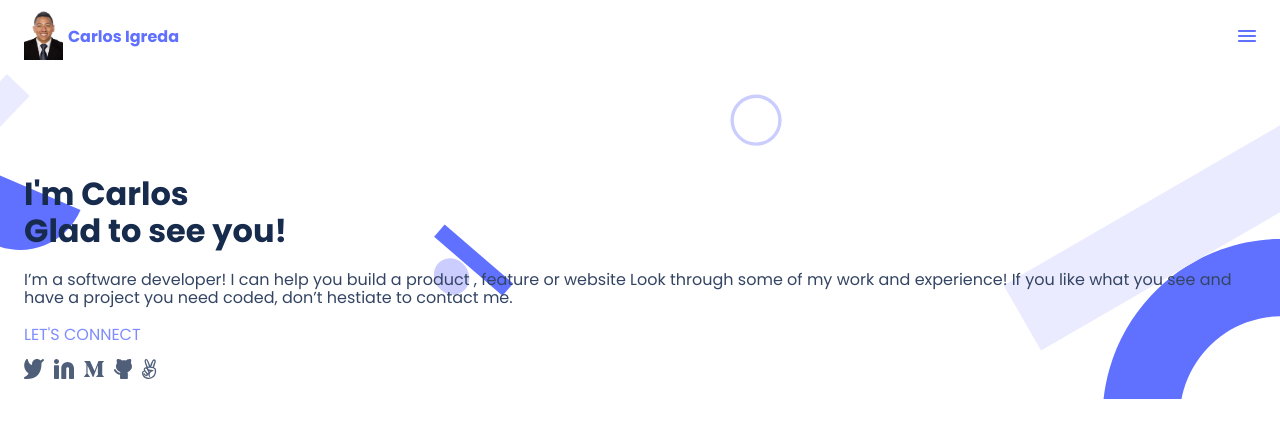
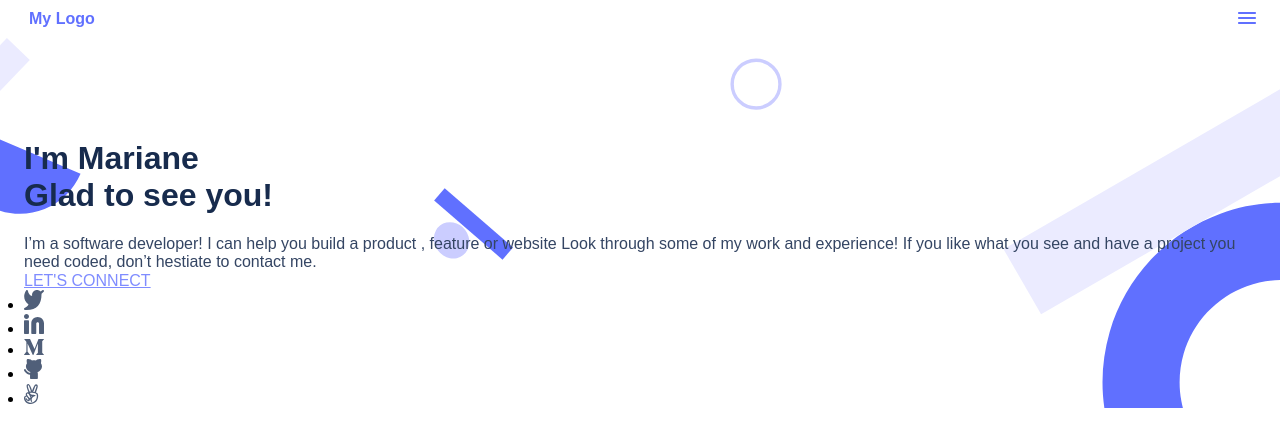
Before and after one commit to CarlosIgreda/PortfolioSetUpAndMobileFirst, a website: page index.html in a window 1280 px wide. Drawn offline with nearby package versions, Linux system fonts and the light colour scheme.

Commit message:
Update index.html

```diff
--- a/index.html
+++ b/index.html
@@ -6,29 +6,19 @@
     <meta http-equiv="X-UA-Compatible" content="IE=edge">
     <meta name="viewport" content="width=device-width, initial-scale=1.0">
     <meta name="description" content="Portolio project">
-    <title>Portfolio</title>
-    <link rel="preconnect" href="https://fonts.googleapis.com">
-    <link rel="preconnect" href="https://fonts.gstatic.com" crossorigin>
-    <link href="https://fonts.googleapis.com/css2?family=Poppins:wght@700&display=swap" rel="stylesheet">
-    <link href="https://fonts.googleapis.com/css2?family=Poppins:wght@400&display=swap" rel="stylesheet">
-    <link href="https://fonts.googleapis.com/css2?family=Poppins&display=swap" rel="stylesheet">
+    <title>Carlos's Portfolio</title>
     <link rel="stylesheet" href="https://cdn.jsdelivr.net/npm/normalize.css@8.0.1/normalize.min.css">
     <link rel="stylesheet" href="/css/main.css">
     <link rel="stylesheet" href="/css/navbar.css">
 </head>
 
-<body>
+<body id="idbody">
 
     <header id="topheader">
         <nav id="topnav">
-            <div id="navdiv">
-                <a href="#" id="logoimg">
-                    <img id="photo" width: "50" height="50" src="/images/FotoPerfilCarlos.jpeg" alt="dev">
-                </a>
-                <a href="#" id="logotext">
-                    Carlos Igreda
-                </a>
-            </div>
+            <a href="#" id="logotext">
+                My Logo
+            </a>
             <a href="#">
                 <img id="hamburger" src="/images/Union.svg" alt="menu-icon">
             </a>
@@ -37,32 +27,36 @@
     <main id="idmain">
         <section id="idsection">
             <h1 id="idh1">
-                I'm Carlos <br> Glad to see you!
+                I'm Mariane <br> Glad to see you!
             </h1>
             <p id="idp1">
-                I’m a software developer! I can help you build a product , feature or website Look through some of my
+                I’m a software developer! I can help you build a product , feature or website Look through some of
+                my
                 work and experience! If you like what you see and have a project you need coded, don’t hestiate to
                 contact me.
-            </p><br>
-            <p id="idconnect">
-                LET'S CONNECT
             </p>
-            <div id="iconsgroup">
-                <ul id="icons">
-                    <li><a href="https://twitter.com/carlosigreda" target="_blank" rel="noopener"><img src="/images/Twiter.svg"
-                                alt="Twiter"></a></li>
-                    <li><a href="https://www.linkedin.com/in/carlos-jes%C3%BAs-igreda-rivas-323763116/"
-                            target="_blank" rel="noopener"><img src="/images/Linkedin.svg" alt="Linkedin"></a></li>
-                    <li><a href="https://medium.com/" target="_blank" rel="noopener"><img src="/images/Medium.svg" alt="Medium"></a>
+
+            <div id="idsocial">
+                <a href="#" id="idconnect">
+                    LET'S CONNECT
+                </a>
+                <ul class="icons">
+                    <li><a href="https://twitter.com/carlosigreda" target="_blank" rel="noopener"><img
+                                src="/images/Twiter.svg" alt="Twiter"></a></li>
+                    <li><a href="https://www.linkedin.com/in/carlos-jes%C3%BAs-igreda-rivas-323763116/" target="_blank"
+                            rel="noopener"><img src="/images/Linkedin.svg" alt="Linkedin"></a></li>
+                    <li><a href="https://medium.com/" target="_blank" rel="noopener"><img src="/images/Medium.svg"
+                                alt="Medium"></a>
                     </li>
-                    <li><a href="https://github.com/CarlosIgreda" target="_blank" rel="noopener"><img src="/images/Github.svg"
-                                alt="Github"></a></li>
-                    <li><a href="https://www.angellist.com/" target="_blank" rel="noopener"><img src="/images/AngelList.svg"
-                                alt="AngelList"></a></li>
+                    <li><a href="https://github.com/CarlosIgreda" target="_blank" rel="noopener"><img
+                                src="/images/Github.svg" alt="Github"></a></li>
+                    <li><a href="https://www.angellist.com/" target="_blank" rel="noopener"><img
+                                src="/images/AngelList.svg" alt="AngelList"></a></li>
                 </ul>
             </div>
         </section>
     </main>
+
 </body>
 
 </html>
```
